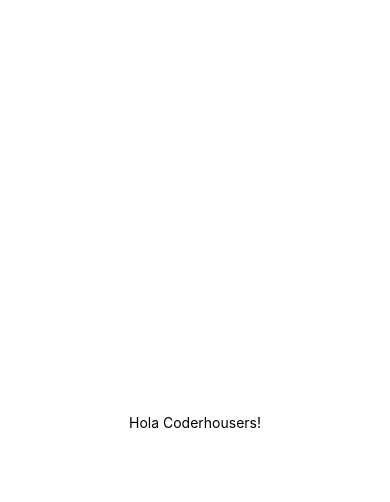
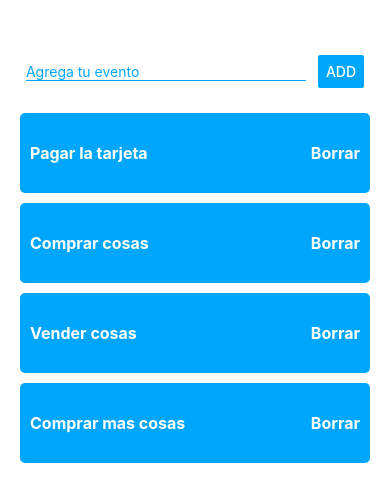
Before and after one commit to martymcflyrokr/entregable1_mobile, a React Native app: screen / in a window 390 px wide. Shown: the top 502 px of the page. Built offline with nearby package versions, Linux system fonts and the light colour scheme.

Commit message:
Componentes RN

```diff
--- a/App.js
+++ b/App.js
@@ -1,21 +1,32 @@
-import { StyleSheet, Text, View } from 'react-native';
+import { Button, StyleSheet, Text, TextInput, View } from 'react-native';
 
-import { StatusBar } from 'expo-status-bar';
+import { styles } from './styles';
 
 export default function App() {
   return (
     <View style={styles.container}>
-      <Text>Hola Coderhousers!</Text>
-      <StatusBar style="auto" />
+      <View style={styles.inputContainer}>
+        <TextInput placeholder='Agrega tu evento' style={styles.input} />
+        <Button title='ADD' color='#00a6fb' />
+      </View>
+      <View style={styles.listContainer}>
+        <View style={styles.itemContainer}>
+          <Text style={styles.item}>Pagar la tarjeta</Text>
+          <Text style={styles.item}>Borrar</Text>
+        </View>
+        <View style={styles.itemContainer}>
+          <Text style={styles.item}>Comprar cosas</Text>
+          <Text style={styles.item}>Borrar</Text>
+        </View>
+        <View style={styles.itemContainer}>
+          <Text style={styles.item}>Vender cosas</Text>
+          <Text style={styles.item}>Borrar</Text>
+        </View>
+        <View style={styles.itemContainer}>
+          <Text style={styles.item}>Comprar mas cosas</Text>
+          <Text style={styles.item}>Borrar</Text>
+        </View>
+      </View>
     </View>
   );
 }
-
-const styles = StyleSheet.create({
-  container: {
-    flex: 1,
-    backgroundColor: '#fff',
-    alignItems: 'center',
-    justifyContent: 'center',
-  },
-});
--- /dev/null
+++ b/styles.js
@@ -0,0 +1,42 @@
+import { StyleSheet } from 'react-native';
+
+export const styles = StyleSheet.create({
+    container: {
+      flex: 1,
+      backgroundColor: '#fff',
+      marginHorizontal: 20,
+    },
+    inputContainer: {
+      flexDirection: 'row',
+      marginTop: 55,
+      alignItems: 'center',
+      justifyContent: 'space-around'
+    },
+    input: {
+      width: '80%',
+      borderBottomWidth: 1,
+      borderBottomColor: '#00a6fb',
+      color: '#00a6fb',
+    },
+    listContainer: {
+      flex: 1,
+      backgroundColor: '#fff',
+      marginVertical: 20,
+  },
+  itemContainer: {
+      height: 80,
+      justifyContent: 'center',
+      backgroundColor: '#00a6fb',
+      borderRadius: 5,
+      marginVertical: 5,
+      flexDirection: 'row',
+      justifyContent: 'space-between',
+      alignItems:'center',
+  },
+  item: {
+      marginHorizontal: 10,
+      color: '#fff',
+      fontSize: 16,
+      fontWeight: 'bold',
+  },
+  });
```
